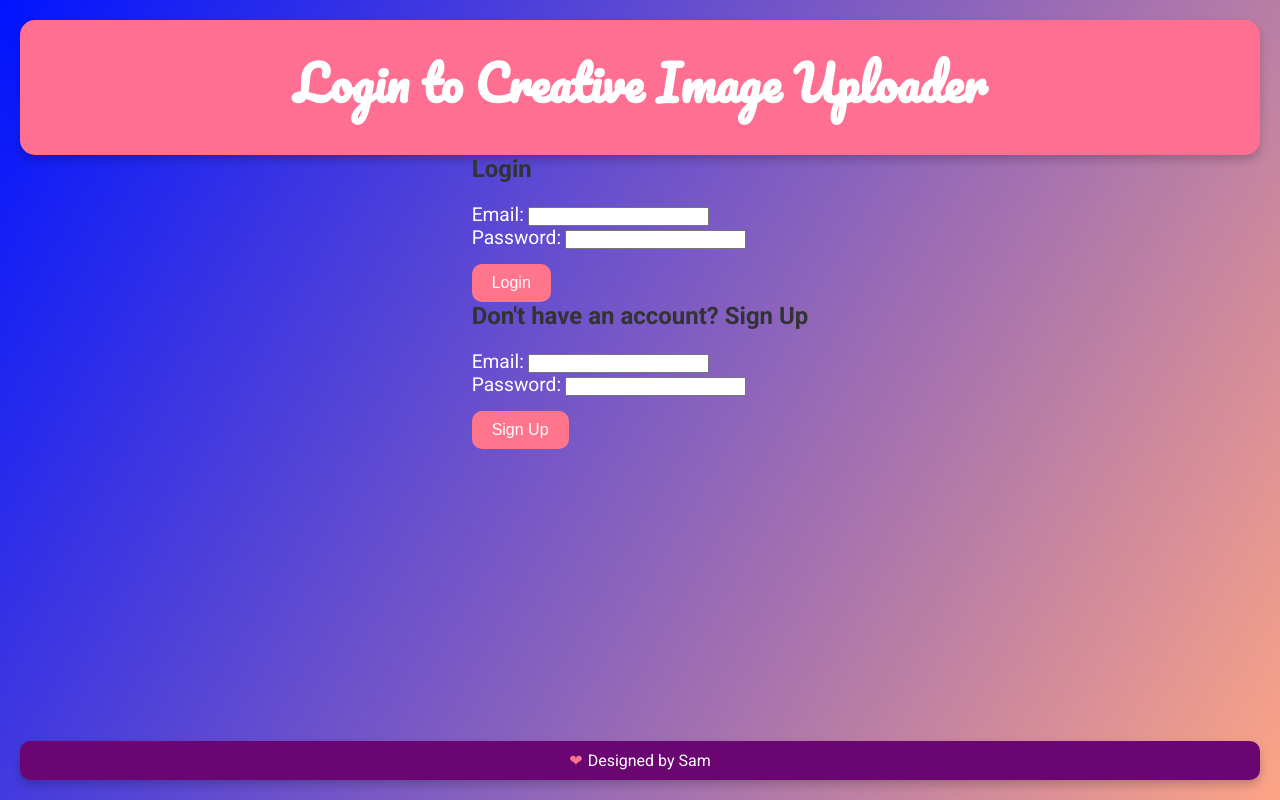
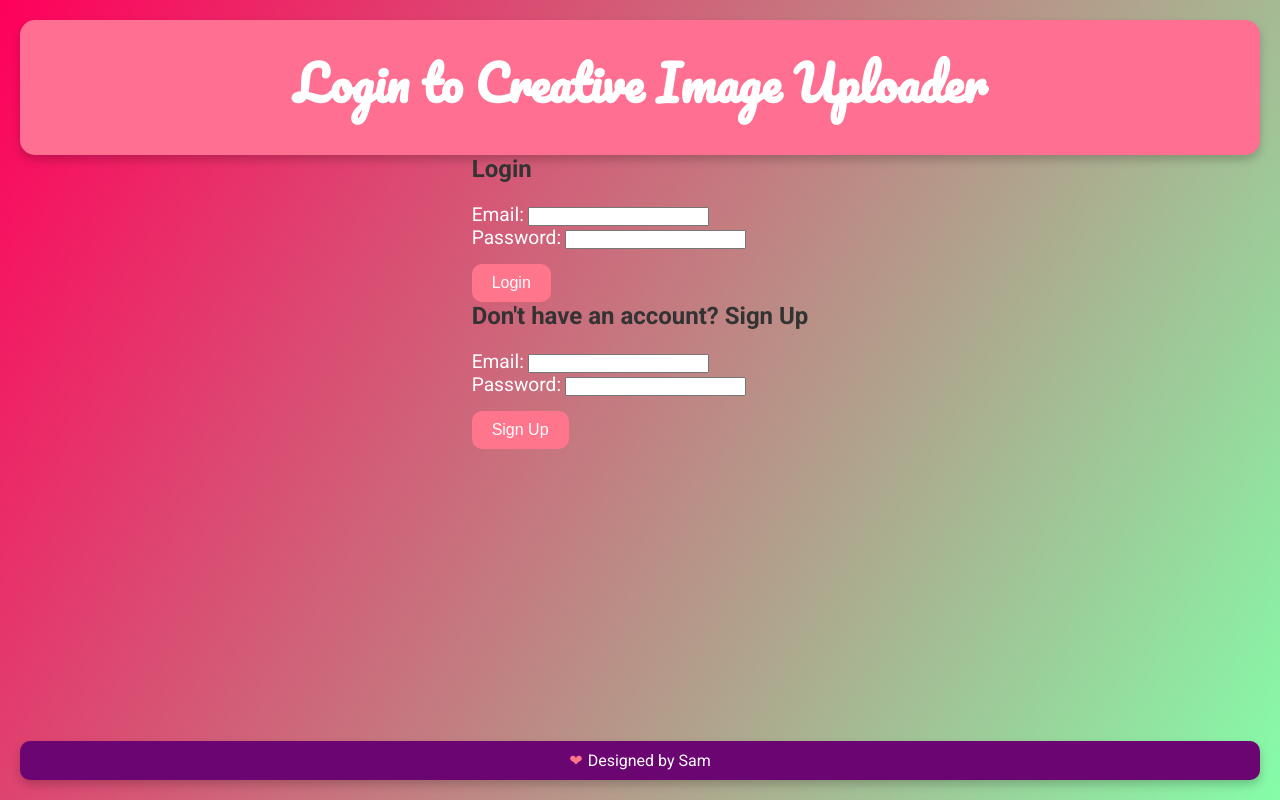
Before and after one commit to samyuktha1599/cloudProject, a Flask app: page / in a window 1280 px wide. Run offline with Flask 3, Linux system fonts and the light colour scheme.

Commit message:
changed background color

```diff
--- a/static/style.css
+++ b/static/style.css
@@ -8,7 +8,7 @@
 
 body {
     font-family: 'Roboto', sans-serif;
-    background: linear-gradient(120deg, #0014ff 0%, #fda485 100%);
+    background: linear-gradient(120deg, #ff005b 0%, #85fda8 100%);
     color: #333;
     display: flex;
     flex-direction: column;
```
